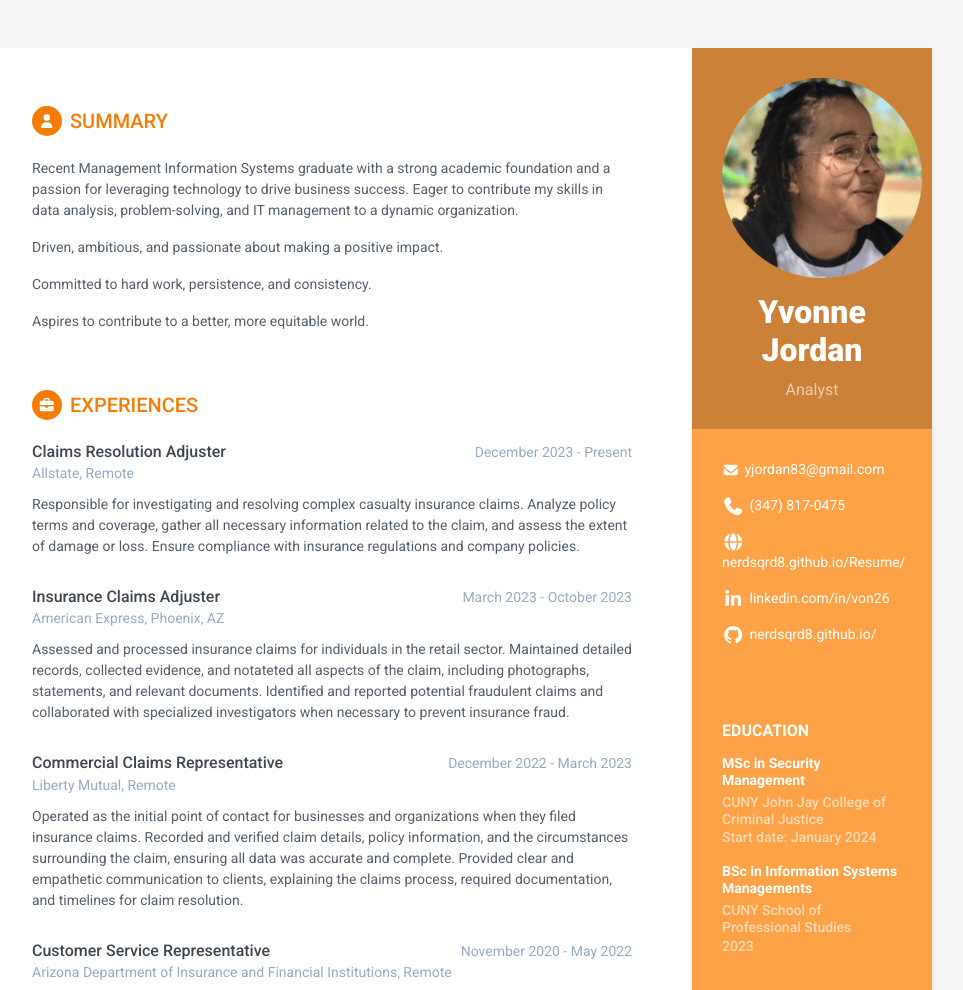
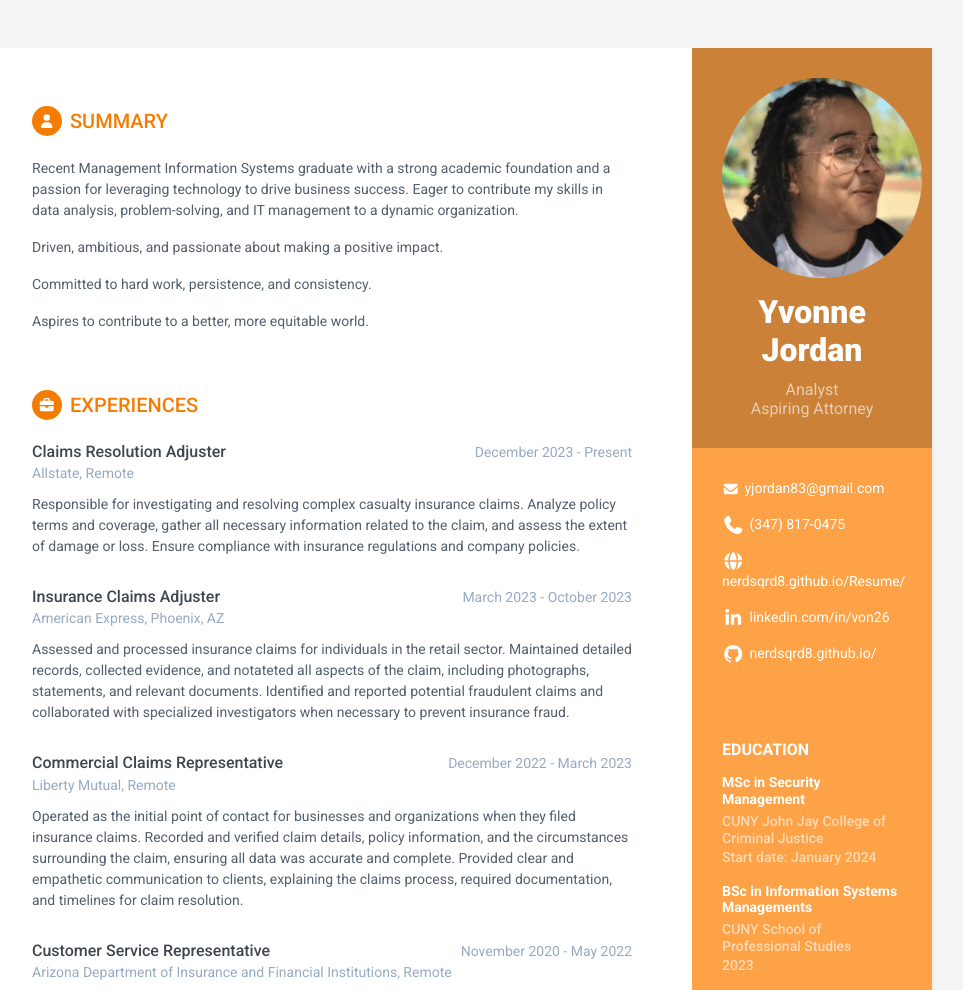
Before and after one commit to NerdSqrd8/NerdSqrd8, a plain HTML site: page index.html in a window 1280 px wide. Shown: the top 990 px of the page, without its empty margins (188-1151 px from the left). Drawn offline with Linux system fonts and the light colour scheme.

Commit message:
Update index.html

```diff
--- a/index.html
+++ b/index.html
@@ -27,6 +27,7 @@
                 <img class="profile" src="assets/images/profile1-modified (1).png" alt="" />
                 <h1 class="name">Yvonne Jordan</h1>
                 <h3 class="tagline">Analyst</h3>
+		<h3 class="tagline">Aspiring Attorney</h3>
             </div><!--//profile-container-->
 
             <div class="contact-container container-block">
```
